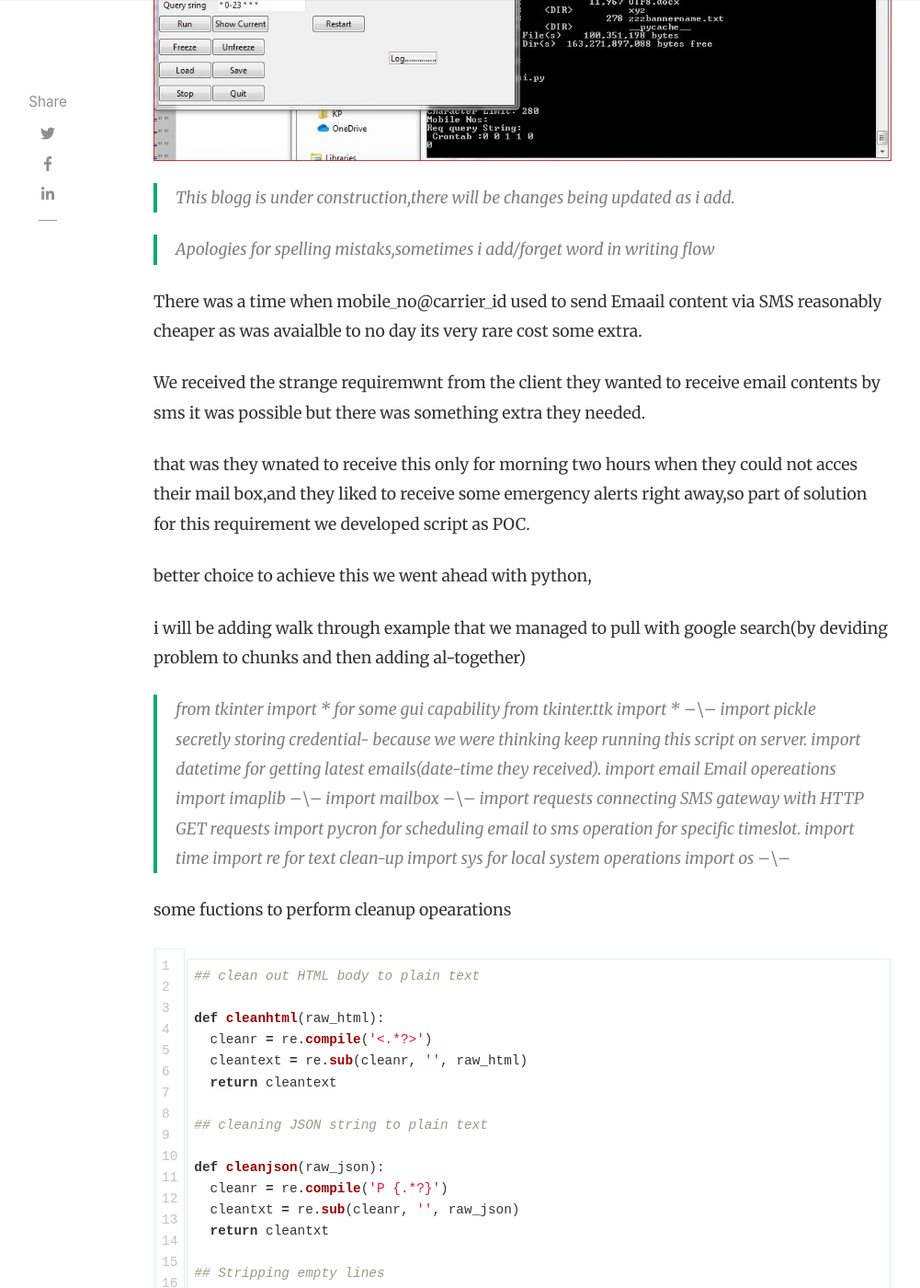
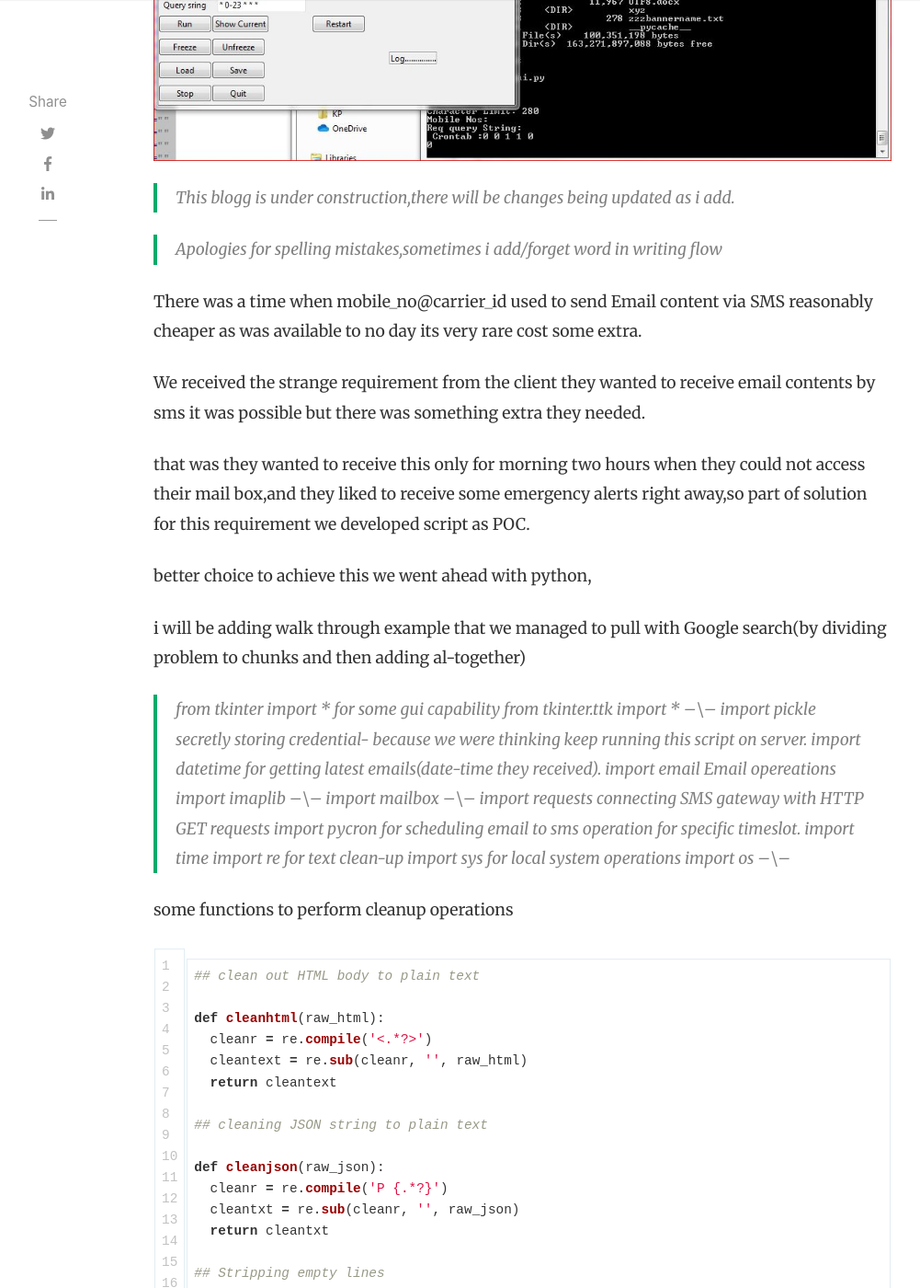
Before and after one commit to ashish-choudhari/weblog, a Jekyll site: the page built from _posts/2020-03-04-email-2-sms-for-specific-duration-of-day.md, in a window 1280 px wide and 1400 px high, scrolled down 520 px. Shown: the whole window at 92% size, without its empty margins (118-1119 px from the left). Built offline with Jekyll 4.4.1, drawn with Linux system fonts in a browser that asks for light colours; nearby versions of some CDN libraries; comment, search, counter and statistics services are not loaded; some of the changed text lies outside the part shown.

Commit message:
made changes

````diff
--- a/_posts/2020-03-04-email-2-sms-for-specific-duration-of-day.md
+++ b/_posts/2020-03-04-email-2-sms-for-specific-duration-of-day.md
@@ -7,17 +7,17 @@
 ---
 > This blogg is under construction,there will be changes being updated as i add.
 
-> Apologies for spelling  mistaks,sometimes i add/forget word in writing flow
+> Apologies for spelling  mistakes,sometimes i add/forget word in writing flow
 
-There was a time when mobile_no@carrier_id used to send Emaail content via SMS reasonably cheaper as was avaialble to no day its very rare cost some extra.
+There was a time when mobile_no@carrier_id used to send Email content via SMS reasonably cheaper as was available to no day its very rare cost some extra.
 
-We received the strange requiremwnt from the client they wanted to receive email contents by sms it was possible but there was something extra they needed.
+We received the strange requirement from the client they wanted to receive email contents by sms it was possible but there was something extra they needed.
 
-that was they wnated to receive this only for morning two hours when they could not acces their mail box,and they liked to receive some emergency alerts right away,so part of solution for this requirement we developed script as POC.
+that was they wanted to receive this only for morning two hours when they could not access their mail box,and they liked to receive some emergency alerts right away,so part of solution for this requirement we developed script as POC.
 
 better choice to achieve this we went ahead with python,
 
-i will be adding walk through example that we managed to pull with google search(by deviding problem to chunks and then adding al-together)
+i will be adding walk through example that we managed to pull with Google search(by dividing problem to chunks and then adding al-together)
 
 > from tkinter import *	for some gui capability
 > from tkinter.ttk import * 	--\\--
@@ -33,7 +33,7 @@
 > import sys	for local system operations
 > import os	--\\--
 
-some fuctions to perform cleanup opearations
+some functions to perform cleanup operations
 
 ```python
 
````
Also changed, not shown: other parts of _posts/2020-03-04-email-2-sms-for-specific-duration-of-day.md (+2 -2 lines).
